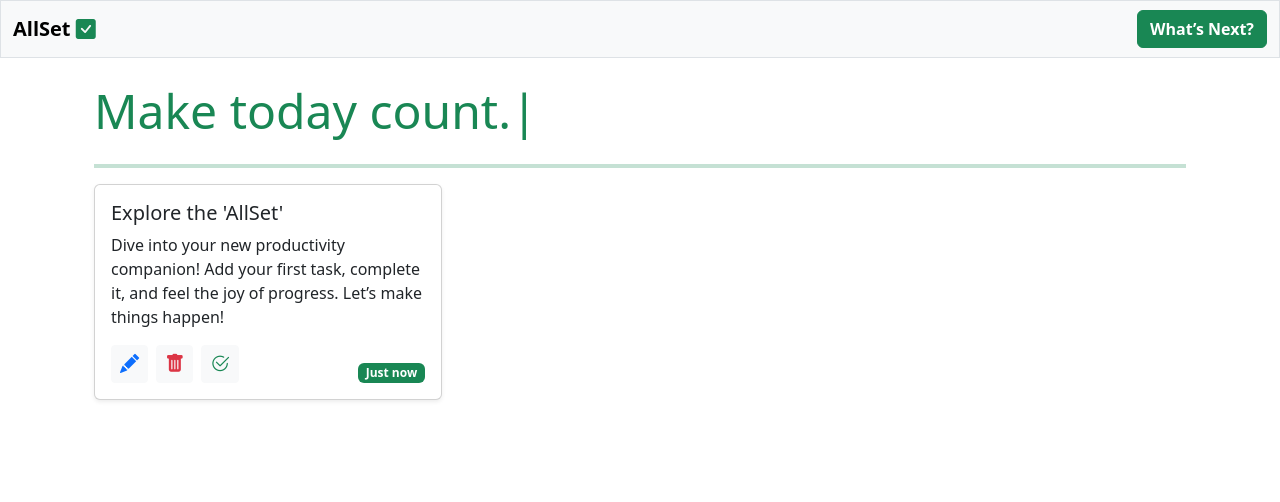
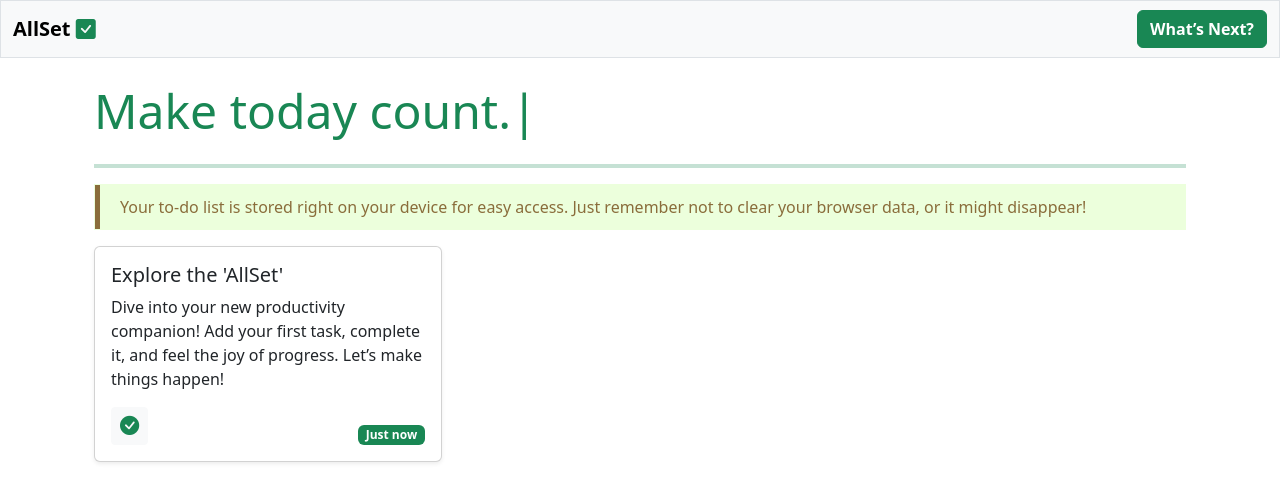
Before and after one commit to MahinSojitra/allset, an Angular app: page / in a window 1280 px wide. Shown: the top 502 px of the page. Built offline with nearby package versions, Linux system fonts and the light colour scheme.

Commit message:
improve user experience in updation of todos

```diff
--- a/src/app/app-components/home/home.component.css
+++ b/src/app/app-components/home/home.component.css
@@ -45,3 +45,25 @@
 .div-hight-100 {
   height: 100%;
 }
+
+.purple-color {
+  color: purple;
+}
+
+.alert {
+  padding: 10px 10px 10px 25px;
+  border-radius: 0;
+  background-color: #ECFFDC;
+  color: #8a6d3b;
+  position: relative;
+}
+
+.alert::before {
+  content: "";
+  position: absolute;
+  top: 0;
+  left: 0;
+  width: 5px;
+  height: 100%;
+  background-color: #8a6d3b;
+}
--- a/src/app/app-components/home/home.component.html
+++ b/src/app/app-components/home/home.component.html
@@ -4,6 +4,10 @@
       <span>{{ typedText }}</span><span class="cursor">|</span>
     </h1>
     <hr class="border border-success border-2">
+    <div class="alert">
+      Your to-do list is stored right on your device for easy access. Just remember not to clear your browser data, or
+      it might disappear!
+    </div>
     <div class="row g-4 mb-4">
       <ng-container *ngFor="let todo of todos">
         <div class="col-md-4" *ngIf="todo.active">
@@ -23,24 +27,33 @@
                   <label *ngIf="currentEditTodo?.id === todo.id" class="form-label fw-bold fs-6"
                     for="todoDescription">Description</label>
                   <textarea *ngIf="currentEditTodo?.id === todo.id" [(ngModel)]="currentEditTodo.description"
-                    class="form-control" title="todoDescription"
+                    class="form-control" title="todoDescription" rows="4"
                     placeholder="Write a few words describing your todo..."></textarea>
                   <span *ngIf="currentEditTodo?.id !== todo.id">{{ todo.description }}</span>
                 </p>
                 <div class="d-flex justify-content-between">
                   <div class="d-flex">
-                    <button class="btn btn-sm btn-light me-2" title="Edit" (click)="toggleEdit(todo)">
-                      <i class="bi bi-pencil-fill icon-size fw-bold text-primary"></i>
+                    <button *ngIf="todo.id !== 1" class="btn btn-sm btn-light me-2"
+                      [title]="currentEditTodo?.id === todo.id ? 'Cancel' : 'Edit Todo'" (click)="toggleEdit(todo)">
+                      <i
+                        [class]="currentEditTodo?.id === todo.id ? 'bi bi-x-octagon icon-size fw-bold text-danger' : 'bi bi-pencil-fill icon-size fw-bold purple-color'">
+                      </i>
                     </button>
-                    <button class="btn btn-sm btn-light me-2" title="Delete" (click)="deleteTodo(todo)">
+                    <button *ngIf="todo.id !== 1" class="btn btn-sm btn-light me-2" title="Delete Todo"
+                      (click)="deleteTodo(todo)">
                       <i class="bi bi-trash-fill icon-size fw-bold text-danger"></i>
                     </button>
-                    <button class="btn btn-sm btn-light me-2" title="Complete" (click)="markAsCompleted(todo)">
+                    <button *ngIf="todo.id !== 1" class="btn btn-sm btn-light me-2" title="Mark As Complete"
+                      (click)="markAsCompleted(todo)">
                       <i class="bi bi-check2-circle icon-size fw-bold text-success"></i>
                     </button>
-                    <button *ngIf="currentEditTodo?.id === todo.id" class="btn btn-sm btn-light" title="Save"
-                      (click)="saveTodo()">
-                      <i class="bi bi-save icon-size fw-bold text-success"></i>
+                    <button *ngIf="todo.id === 1" class="btn btn-sm btn-light me-2" title="Got it"
+                      (click)="markAsCompleted(todo)">
+                      <i class="bi bi-check-circle-fill icon-size fw-bold text-success"></i>
+                    </button>
+                    <button *ngIf="currentEditTodo?.id === todo.id" [disabled]="!isTodoModified()"
+                      class="btn btn-sm btn-light" title="Save Todo" (click)="saveTodo()">
+                      <i class="bi bi-floppy icon-size fw-bold text-success"></i>
                     </button>
                   </div>
                   <div *ngIf="!(currentEditTodo?.id === todo.id)" class="d-flex align-items-end justify-content-end">
--- a/src/app/app-components/home/home.component.ts
+++ b/src/app/app-components/home/home.component.ts
@@ -20,7 +20,6 @@
   currentEditTodo: any = null;
 
   constructor(private snackBar: MatSnackBar) {
-
   }
 
   ngOnInit(): void {
@@ -54,7 +53,7 @@
   }
 
   toggleEdit(todo: any): void {
-    if (this.currentEditTodo === todo) {
+    if (this.currentEditTodo?.id === todo.id) {
       this.currentEditTodo = null;
     } else {
       this.currentEditTodo = { ...todo };
@@ -71,6 +70,18 @@
       this.currentEditTodo = null;
       this.saveTodosToLocalStorage();
     }
+  }
+
+  isTodoModified(): boolean {
+    if (!this.currentEditTodo) return false;
+
+    const originalTodo = this.todos.find(todo => todo.id === this.currentEditTodo.id);
+    if (!originalTodo) return false;
+
+    return (
+      originalTodo.title !== this.currentEditTodo.title ||
+      originalTodo.description !== this.currentEditTodo.description
+    );
   }
 
   markAsCompleted(todo: any): void {
--- a/src/app/app-components/todo-insert/todo-insert.component.ts
+++ b/src/app/app-components/todo-insert/todo-insert.component.ts
@@ -2,7 +2,6 @@
 import { Component } from '@angular/core';
 import { FormsModule } from '@angular/forms';
 import { Router } from '@angular/router';
-import { count } from 'console';
 
 @Component({
   selector: 'app-todo-insert',
```
Also changed, not shown: 1 other file (tests, documents, lock files or other folders).
